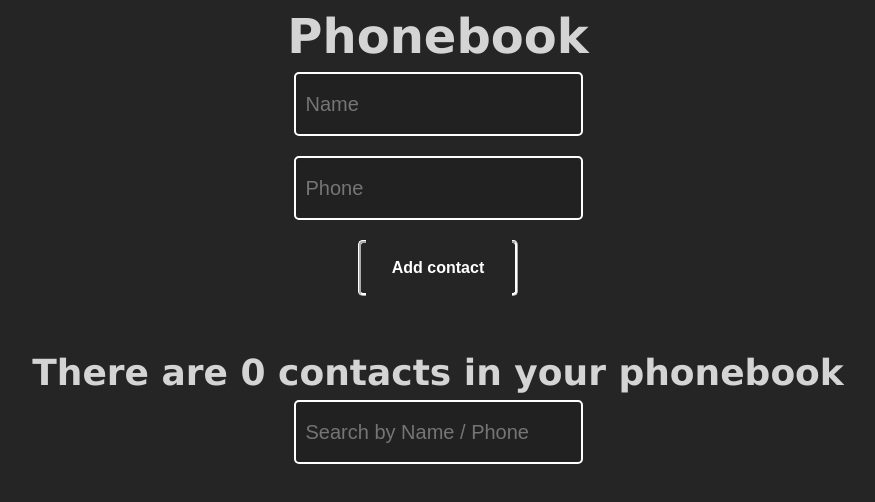
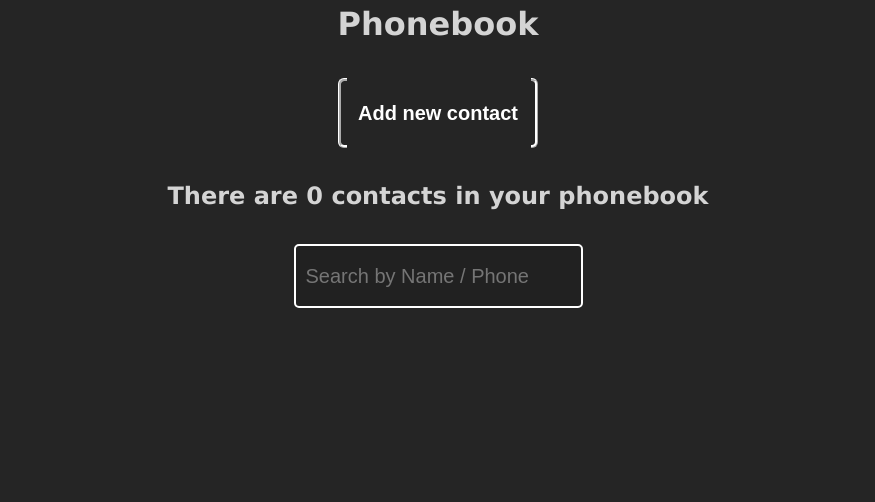
Before and after one commit to GoodPointt/goit-react-hw-03-phonebook, a React (Create React App) app: page / in a window 1280 px wide. Shown: the top 502 px of the page, without its empty margins (202-1077 px from the left). Built offline with nearby package versions, Linux system fonts and the light colour scheme.

Commit message:
add modal

```diff
--- a/public/index.html
+++ b/public/index.html
@@ -60,6 +60,7 @@
   <body>
     <noscript>You need to enable JavaScript to run this app.</noscript>
     <div id="root"></div>
+    <div id="modal-root"></div>
     <!--
       This HTML file is a template.
       If you open it directly in the browser, you will see an empty page.
--- a/src/components/App.jsx
+++ b/src/components/App.jsx
@@ -2,13 +2,27 @@ import { Component } from 'react';
 import { ContactForm } from './ContactForm/ContactForm';
 import { Contacts } from './Contacts/Contacts';
 import { Filter } from './Filter/Filter';
-import { MainContainer } from './Filter/Styled';
+import { Btn, MainContainer, StyledItemBtn } from './Filter/Styled';
+import { Modal } from './Modal/Modal';
 
 export class App extends Component {
   state = {
     contacts: [],
     filter: '',
+    showModal: false,
   };
+
+  componentDidMount() {
+    const loadContacts = localStorage.getItem('contacts');
+    let parsedContacts = JSON.parse(loadContacts);
+    parsedContacts && this.setState({ contacts: parsedContacts });
+  }
+
+  componentDidUpdate(prevProps, prevState) {
+    if (this.state.contacts !== prevState.contacts) {
+      localStorage.setItem('contacts', JSON.stringify(this.state.contacts));
+    }
+  }
 
   isExist = newContact => {
     return this.state.contacts.find(
@@ -40,21 +54,14 @@ export class App extends Component {
     this.setState({ [name]: value });
   };
 
-  componentDidMount() {
-    const loadContacts = localStorage.getItem('contacts');
-    let parsedContacts = JSON.parse(loadContacts);
-    parsedContacts && this.setState({ contacts: parsedContacts });
-  }
-
-  componentDidUpdate(prevProps, prevState) {
-    if (this.state.contacts !== prevState.contacts) {
-      localStorage.setItem('contacts', JSON.stringify(this.state.contacts));
-    }
-  }
+  toggleModal = () => {
+    this.setState(({ showModal }) => ({
+      showModal: !showModal,
+    }));
+  };
 
   render() {
-    const { filter } = this.state;
-    const { contacts } = this.state;
+    const { filter, contacts, showModal } = this.state;
 
     const filteredContacts = contacts.filter(
       contact =>
@@ -65,9 +72,17 @@ export class App extends Component {
     return (
       <MainContainer>
         <h1>Phonebook</h1>
-
-        <ContactForm addNewContact={this.addNewContact} />
-
+        <Btn
+          type="button"
+          onClick={this.toggleModal}
+          style={{
+            display: 'block',
+            margin: '0 auto',
+            fontSize: '20px',
+          }}
+        >
+          Add new contact
+        </Btn>
         <h2>
           There
           {contacts.length === 1 ? (
@@ -86,6 +101,15 @@ export class App extends Component {
           filter={filter}
           deleteContact={this.deleteContact}
         />
+
+        {showModal && (
+          <Modal closeModal={this.toggleModal}>
+            <StyledItemBtn type="button" onClick={this.toggleModal}>
+              X
+            </StyledItemBtn>
+            <ContactForm addNewContact={this.addNewContact} />
+          </Modal>
+        )}
       </MainContainer>
     );
   }
--- a/src/components/Contacts/Contacts.jsx
+++ b/src/components/Contacts/Contacts.jsx
@@ -2,6 +2,7 @@ import {
   StyledItem,
   StyledItemBtn,
   StyledList,
+  StyledText,
 } from 'components/Filter/Styled';
 import PropTypes from 'prop-types';
 
@@ -20,7 +21,9 @@ export const Contacts = ({
             <StyledList>
               {filteredContacts.map(filteredContact => (
                 <StyledItem key={filteredContact.id}>
-                  {filteredContact.name} {filteredContact.number}
+                  <StyledText>
+                    {filteredContact.name} {filteredContact.number}
+                  </StyledText>
                   <StyledItemBtn
                     onClick={() => deleteContact(filteredContact.id)}
                   >
@@ -30,10 +33,10 @@ export const Contacts = ({
               ))}
             </StyledList>
           ) : (
-            <p>
+            <StyledText>
               Sorry, friend, but you have no contacts matching your search
               querry 😒
-            </p>
+            </StyledText>
           )}
         </>
       ) : (
@@ -41,7 +44,9 @@ export const Contacts = ({
           <StyledList>
             {contacts.map(contact => (
               <StyledItem key={contact.id}>
-                {contact.name} {contact.number}
+                <StyledText>
+                  {contact.name} {contact.number}
+                </StyledText>
                 <StyledItemBtn onClick={() => deleteContact(contact.id)}>
                   &#x2716;
                 </StyledItemBtn>
--- a/src/components/Filter/Styled.js
+++ b/src/components/Filter/Styled.js
@@ -2,10 +2,9 @@ import styled from '@emotion/styled';
 
 export const MainContainer = styled.div`
   display: flex;
-  justify-content: center;
-  align-items: center;
+  margin: 0 auto;
   flex-direction: column;
-  font-size: 24px;
+  gap: 30px;
 `;
 
 export const ErrorMsg = styled.p`
@@ -15,6 +14,8 @@ export const ErrorMsg = styled.p`
 `;
 
 export const StyledInput = styled.input`
+  display: block;
+  margin: 0 auto;
   font-size: 20px;
   background-color: #212121;
   color: #ffffff;
@@ -89,10 +90,13 @@ export const Btn = styled.button`
   }
 `;
 
-export const StyledItem = styled.li``;
+export const StyledItem = styled.li`
+  display: flex;
+  justify-content: space-between;
+`;
 
 export const StyledItemBtn = styled(Btn)`
-  margin-left: 20px;
+  margin-left: 50px;
   width: 3em;
   height: 2em;
   &:hover,
@@ -102,14 +106,41 @@ export const StyledItemBtn = styled(Btn)`
     color: rgb(255, 0, 0);
   }
 `;
+export const StyledText = styled.p`
+  font-size: 25px;
+  color: #fff;
+`;
 
 export const StyledList = styled.ul`
   padding: 0;
   display: flex;
   gap: 15px;
-  align-items: center;
-  justify-content: center;
+
   flex-direction: column;
-  margin-top: 50px;
-  margin-bottom: 50px;
+  margin: 20px auto;
+  width: fit-content;
 `;
+
+export const ModalBackdrop = styled.div`
+  position: fixed;
+  top: 0;
+  left: 0;
+  width: 100vw;
+  height: 100vh;
+  background-color: rgba(0, 0, 0, 0.6);
+`;
+
+export const ModalContent = styled.div`
+  position: absolute;
+  top: 50%;
+  left: 50%;
+  transform: translate(-50%, -50%);
+  min-height: 300px;
+  max-width: 600px;
+  width: 100%;
+  padding: 12px;
+  background-color: #000;
+  border-radius: 10px;
+  box-shadow: 0px 0px 29px #d4d4d4, 0px 0px 0px 0px #000,
+    0px 0px 0px 0px #252525;
+`;
--- /dev/null
+++ b/src/components/Modal/Modal.jsx
@@ -0,0 +1,34 @@
+import { ModalBackdrop, ModalContent } from 'components/Filter/Styled';
+import { Component } from 'react';
+import { createPortal } from 'react-dom';
+
+const modalRoot = document.querySelector('#modal-root');
+
+export class Modal extends Component {
+  componentDidMount() {
+    window.addEventListener('keydown', this.handleKeyDown);
+  }
+
+  componentWillUnmount() {
+    window.removeEventListener('keydown', this.handleKeyDown);
+  }
+
+  handleKeyDown = e => {
+    const { closeModal } = this.props;
+    if (e.code === 'Escape') closeModal();
+  };
+
+  handleBackdropClick = e => {
+    const { closeModal } = this.props;
+    e.currentTarget === e.target && closeModal();
+  };
+
+  render() {
+    return createPortal(
+      <ModalBackdrop onClick={this.handleBackdropClick}>
+        <ModalContent>{this.props.children}</ModalContent>
+      </ModalBackdrop>,
+      modalRoot
+    );
+  }
+}
--- a/src/index.css
+++ b/src/index.css
@@ -26,7 +26,11 @@ h2,
 h3,
 h4,
 h5,
-h6,
+h6 {
+  margin: 0;
+  text-align: center;
+}
+
 p {
   margin: 0;
 }
```
